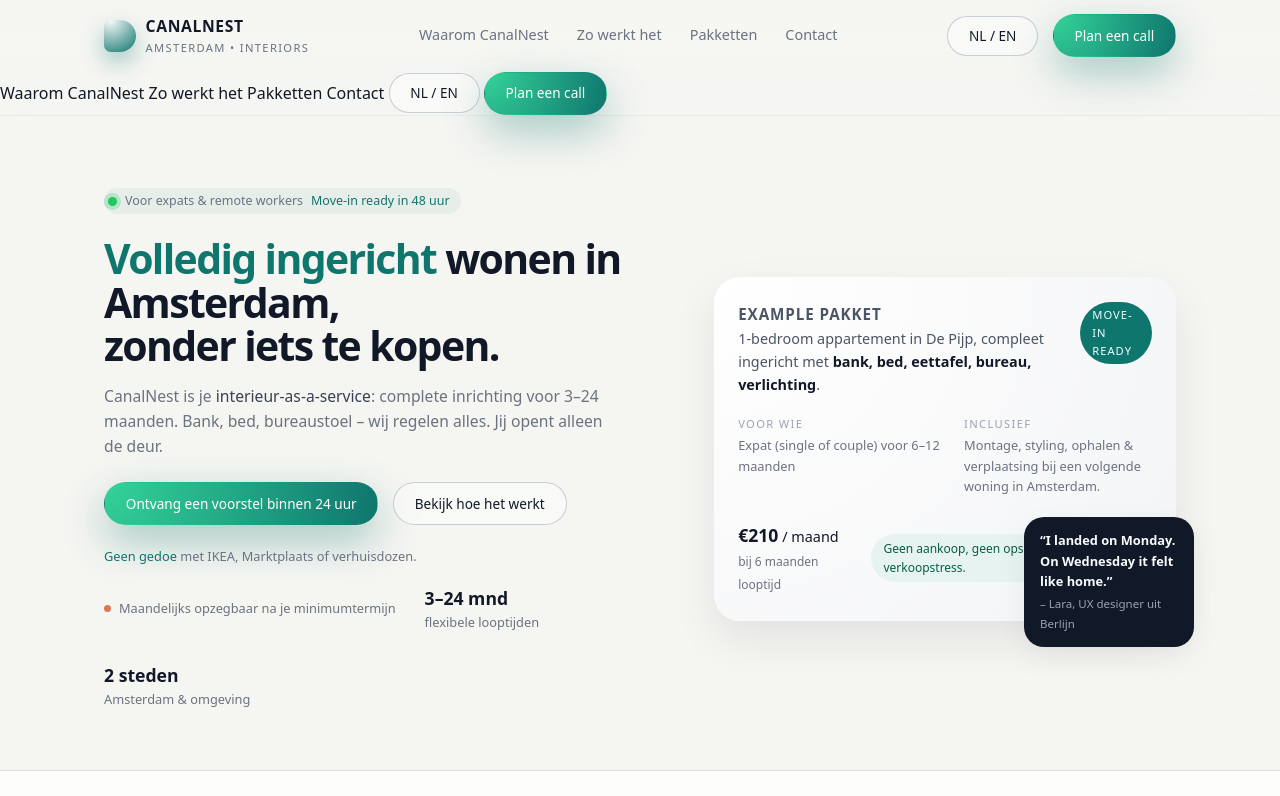
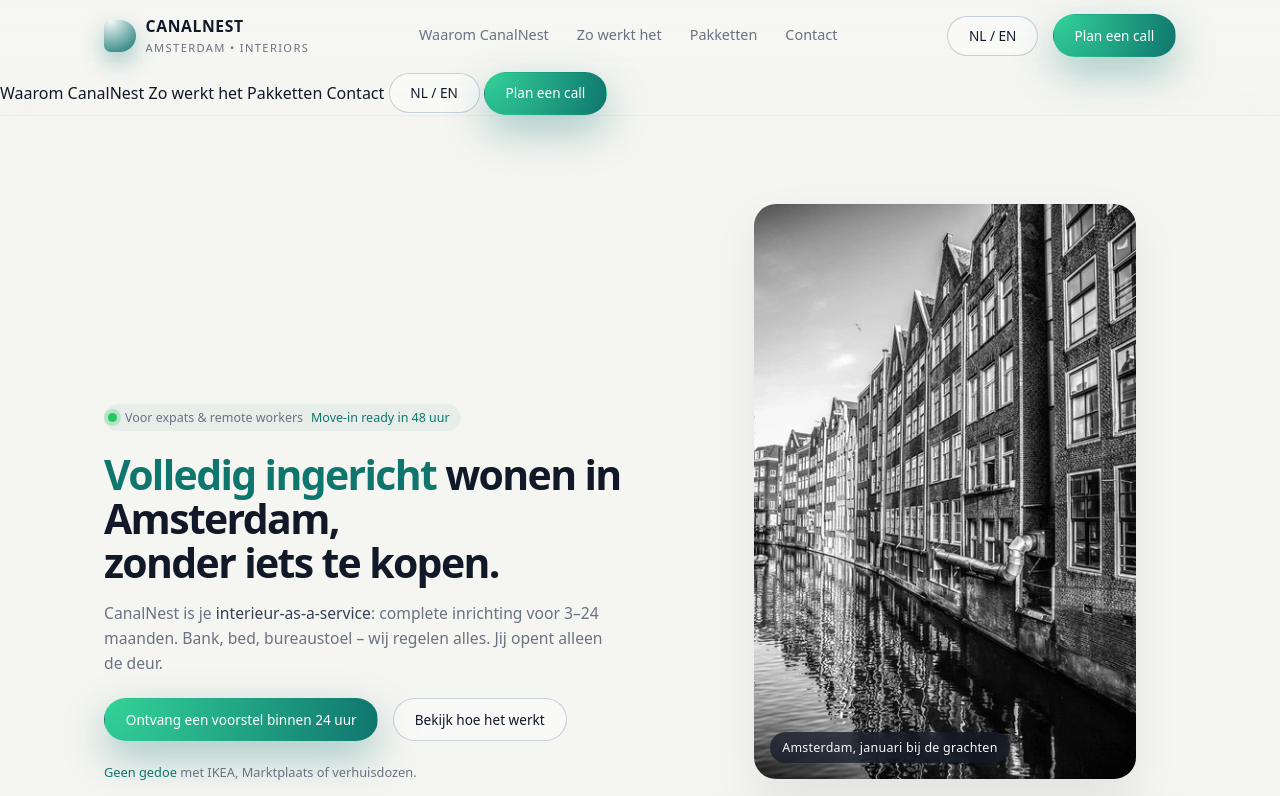
Before and after one commit to matthijshart/CanalNest, a plain HTML site: page index.html in a window 1280 px wide. Shown: the top 796 px of the page. Drawn offline with Linux system fonts and the light colour scheme.

Commit message:
Add Amsterdam hero photo to landing page

```diff
--- a/index.html
+++ b/index.html
@@ -353,6 +353,35 @@
 
     .hero-right {
       position: relative;
+    }
+
+    .hero-photo {
+      position: relative;
+      overflow: hidden;
+      border-radius: 22px;
+      box-shadow: var(--shadow-soft);
+      margin-bottom: 1.2rem;
+      background: linear-gradient(135deg, #f9fafb, #e5e7eb);
+    }
+
+    .hero-photo img {
+      width: 100%;
+      height: 100%;
+      object-fit: cover;
+      display: block;
+    }
+
+    .hero-photo figcaption {
+      position: absolute;
+      left: 1rem;
+      bottom: 1rem;
+      padding: 0.35rem 0.75rem;
+      border-radius: var(--radius-pill);
+      background: rgba(17, 24, 39, 0.72);
+      color: #f9fafb;
+      font-size: 0.78rem;
+      letter-spacing: 0.02em;
+      backdrop-filter: blur(6px);
     }
 
     .hero-card {
@@ -1047,6 +1076,14 @@
           </div>
 
           <div class="hero-right" aria-hidden="true">
+            <figure class="hero-photo">
+              <img
+                src="amsterdam-netherlands-january-10-2017-600nw-1149718958.webp"
+                alt="Amsterdamse grachtenpanden met winterlicht"
+              />
+              <figcaption>Amsterdam, januari bij de grachten</figcaption>
+            </figure>
+
             <div class="hero-card">
               <div class="hero-card-header">
                 <div>
```
